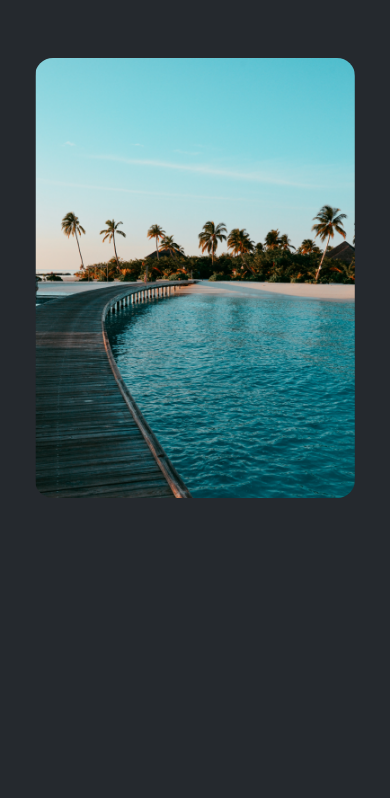
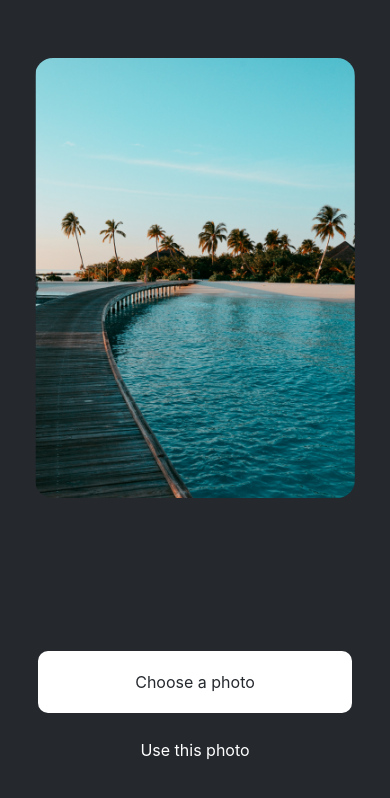
Before and after one commit to ChristopherObocha/StickerSmash, a React Native app: screen / in a window 390 px wide. Shown: the top 798 px of the page. Built offline with nearby package versions, Linux system fonts and the light colour scheme.

Commit message:
Added dynamic styling to buttons

```diff
--- a/App.js
+++ b/App.js
@@ -1,7 +1,9 @@
 import { StatusBar } from 'expo-status-bar';
-import { StyleSheet, Text, View, Image } from 'react-native';
+import { StyleSheet, View } from 'react-native';
 
 import ImageViewer from './components/ImageViewer';
+import Button from './components/Button';
+
 const PlaceholderImage = require('./assets/images/background-image.png');
 
 export default function App() {
@@ -11,6 +13,10 @@ export default function App() {
         <ImageViewer placeholderImageSource={PlaceholderImage} />
       </View>
 
+      <View style={styles.footerContainer}>
+        <Button label={'Choose a photo'} theme="primary"/>
+        <Button label={'Use this photo'} />
+      </View>
       <StatusBar style="auto" />
     </View>
   );
@@ -26,9 +32,11 @@ const styles = StyleSheet.create({
     flex: 1,
     paddingTop: 58,
   },
-  image: {
+  footerContainer: {
+    flex: 1 / 3,
+    alignItems: 'center',
+  },
 
-  },
   textStyle: {
     color: '#fff',
   },
--- /dev/null
+++ b/components/Button.js
@@ -0,0 +1,50 @@
+import React from 'react'
+import { StyleSheet, Text, View, Pressable } from 'react-native'
+import FontAwesome from "@expo/vector-icons";
+
+export default function Button({label, theme}) {
+
+  const styles = StyleSheet.create({
+    buttonContainer: {
+      width: 320,
+      height: 68,
+      marginHorizontal: 20,
+      alignItems: 'center',
+      justifyContent: 'center',
+      padding: 3,
+    },
+    additionalPrimaryStyles: {
+      borderWidth: 4, borderColor: "#ffd33d", borderRadius: 18,
+    },
+    button: {
+      borderRadius: 10,
+      width: '100%',
+      height: '100%',
+      alignItems: 'center',
+      justifyContent: 'center',
+      flexDirection: 'row',
+      backgroundColor: theme === 'primary' && '#fff',
+    },
+    buttonLabel: {
+      color: theme === 'primary' ? '#25292e' : '#fff',
+      fontSize: 16,
+    },
+  });
+
+
+  if(theme === "primary") {
+    <View style={[styles.buttonContainer, styles.additionalPrimaryStyles]}>
+      <Pressable style={styles.button} onPress={() => alert('You pressed a button.')}>
+        <Text style={styles.buttonLabel}>{label}</Text>
+      </Pressable>
+    </View>
+  }
+
+  return (
+    <View style={styles.buttonContainer}>
+      <Pressable style={styles.button} onPress={() => alert('You pressed a button.')}>
+        <Text style={styles.buttonLabel}>{label}</Text>
+      </Pressable>
+    </View>
+  )
+};
--- a/package.json
+++ b/package.json
@@ -15,7 +15,8 @@
     "react-native": "0.73.6",
     "react-dom": "18.2.0",
     "react-native-web": "~0.19.6",
-    "@expo/metro-runtime": "~3.1.3"
+    "@expo/metro-runtime": "~3.1.3",
+    "@expo/vector-icons": "^14.0.0"
   },
   "devDependencies": {
     "@babel/core": "^7.20.0"
```
Also changed, not shown: 1 other file (tests, documents, lock files or other folders).
